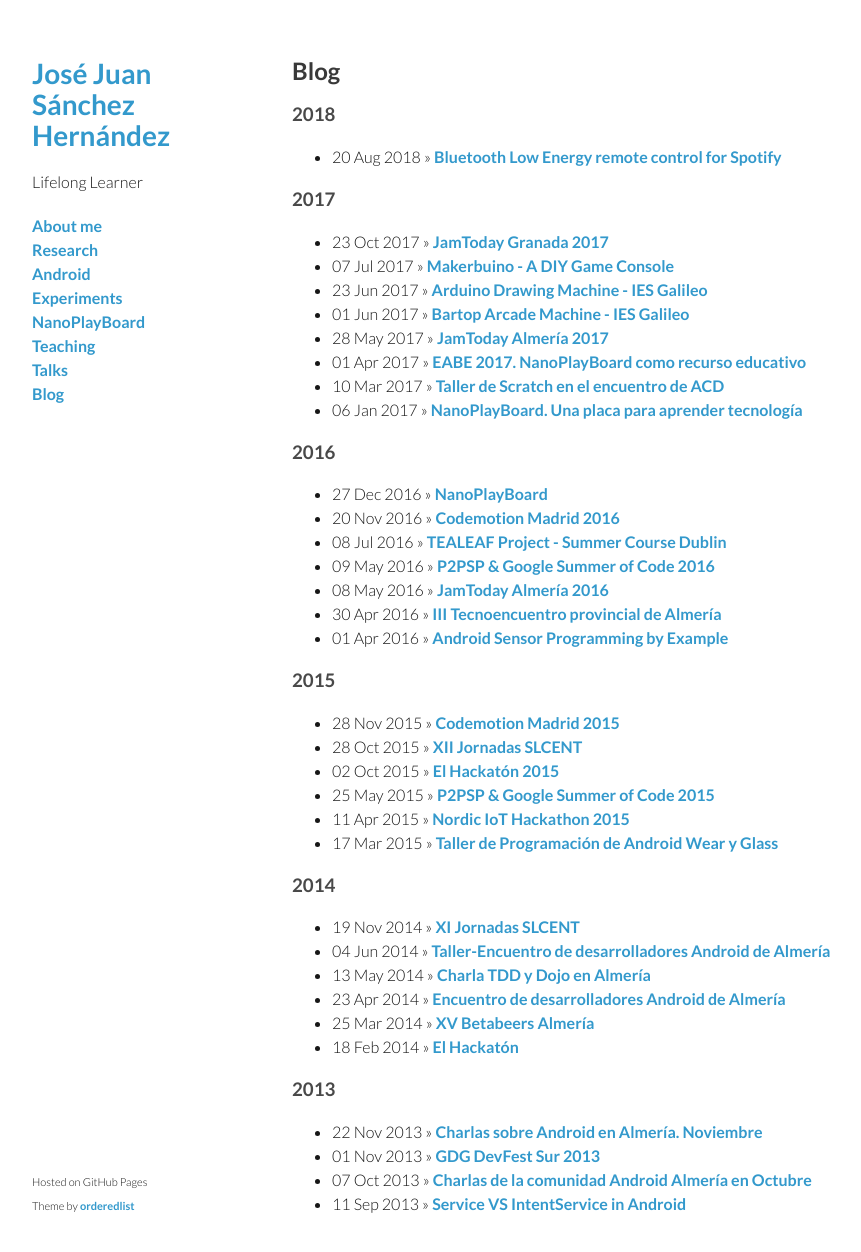
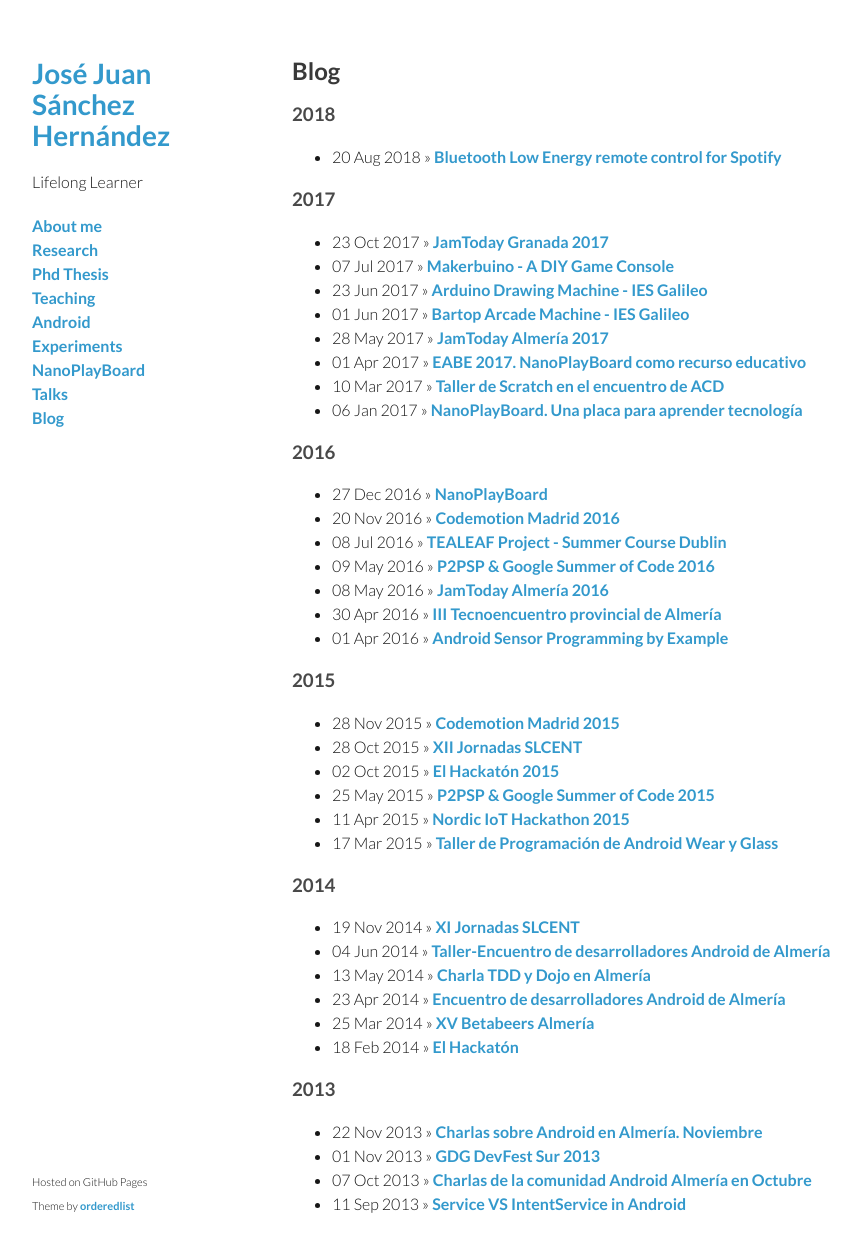
Before and after one commit to josejuansanchez/josejuansanchez.github.io, a Jekyll site: the page built from index.html, in a window 1280 px wide and 1286 px high. Shown: the top 1252 px of the window, without its empty margins (178-1039 px from the left). Built offline with Jekyll 4.4.1, drawn with Linux system fonts in a browser that asks for light colours.

Commit message:
Updated default layout

```diff
--- a/_layouts/default.html
+++ b/_layouts/default.html
@@ -19,11 +19,12 @@
         <p class="view">
           <a href="{{ site.url }}/about">About me</a><br/>
           <a href="{{ site.url }}/research">Research</a><br/>
+          <a href="{{ site.url }}/phd-thesis">Phd Thesis</a><br/>
+          <a href="{{ site.url }}/teaching">Teaching</a><br/>
           <a href="{{ site.url }}/android">Android</a><br/>
           <a href="{{ site.url }}/experiments">Experiments</a><br/>
           <!--<a href="{{ site.url }}/projects">Personal Projects</a><br/>-->
           <a href="http://nanoplayboard.org">NanoPlayBoard</a><br/>
-          <a href="{{ site.url }}/teaching">Teaching</a><br/>
           <a href="{{ site.url }}/talks">Talks</a><br/>
           <a href="{{ site.url }}/blog">Blog</a>
         </p>
```
